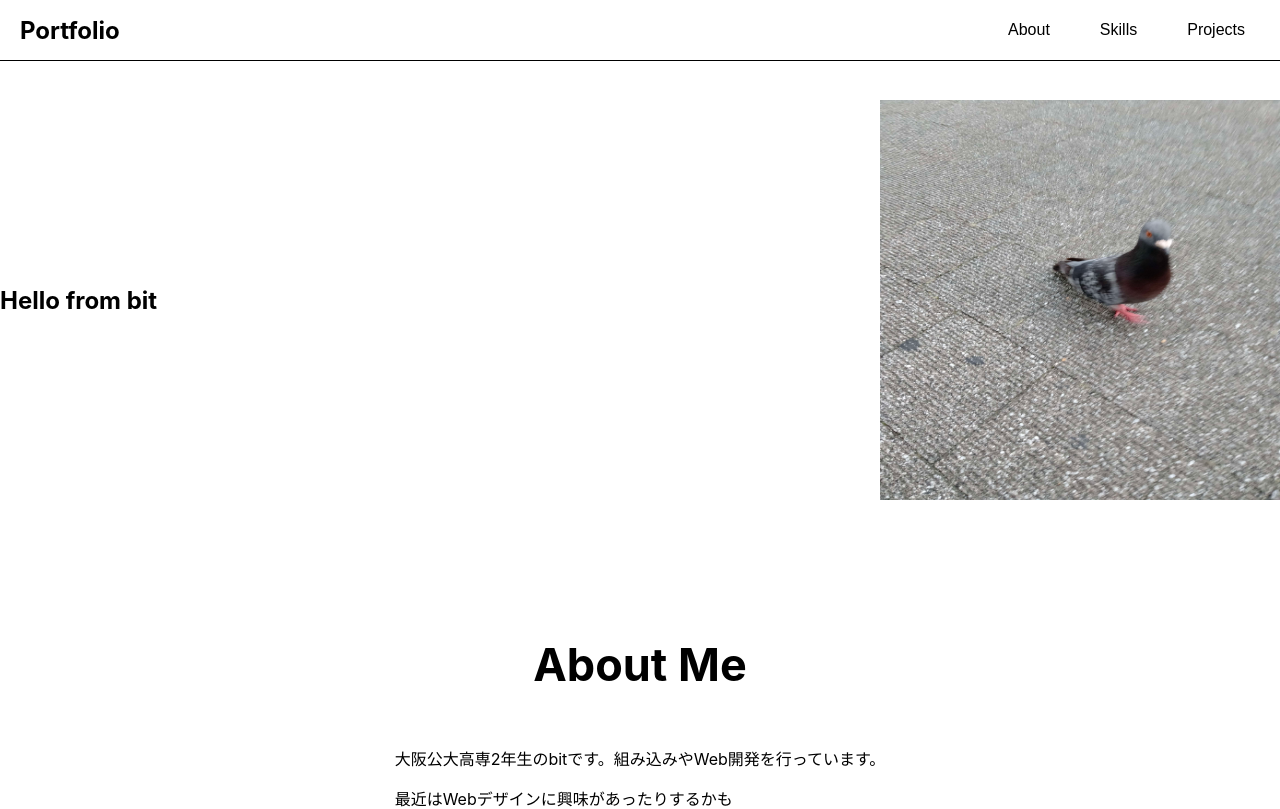
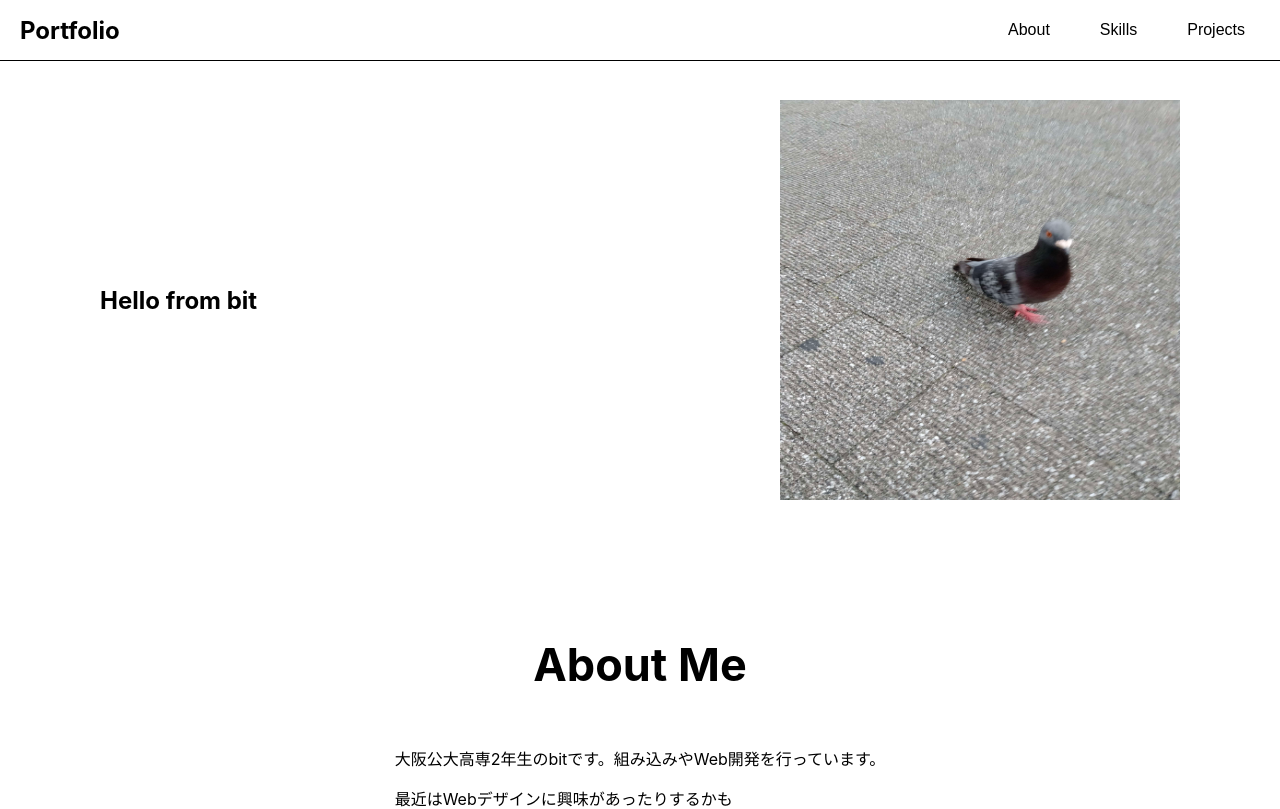
Before and after one commit to NekoChan9382/portfolio, a React (Create React App) app: page / in a window 1280 px wide. Shown: the top 809 px of the page. Built offline with nearby package versions, Linux system fonts and the light colour scheme.

Commit message:
fix: display collapse

```diff
--- a/src/components/Hero.css
+++ b/src/components/Hero.css
@@ -1,12 +1,10 @@
-.hero {
+.hero-content {
+  width: auto;
   display: flex;
+  flex-direction: row;
+  justify-content: space-between;
   padding-left: 100px;
   padding-right: 100px;
-}
-
-.hero-content {
-  flex-direction: row;
-  justify-content: space-between;
 }
 
 .hero-image {
```
